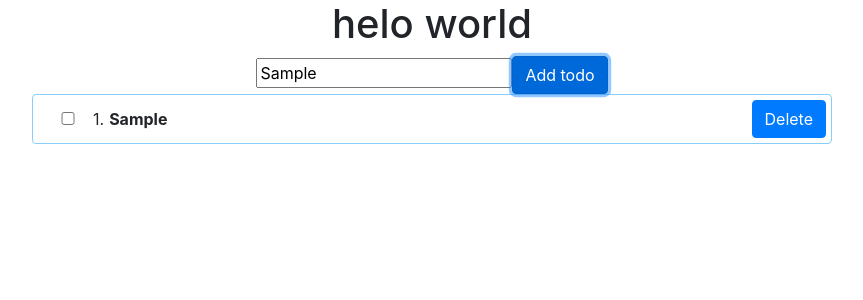
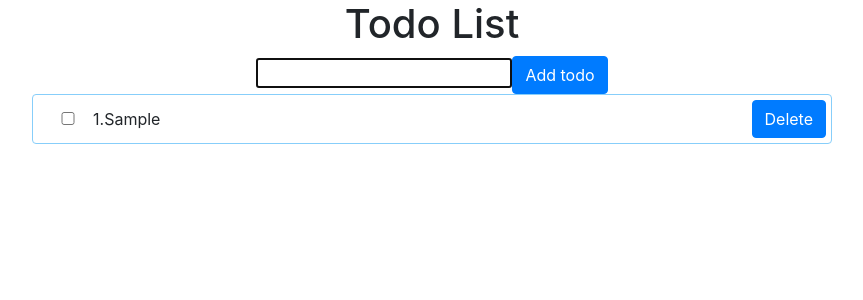
Before and after one commit to romantymets/FirstReactApp, a React (Create React App) app: page / in a window 1280 px wide. Both pictures are taken after typing "Sample" into the empty fields and a click on the button "Add todo". Shown: the top 300 px of the page, without its empty margins (208-1071 px from the left). Built offline with nearby package versions, Linux system fonts and the light colour scheme.

Commit message:
add check add text-line add ref

```diff
--- a/src/App.css
+++ b/src/App.css
@@ -7,15 +7,7 @@
 .but{
     background:red;
 }
-.li-conteiner {
-    border: 1px solid lightskyblue;
-   display: flex;
-    justify-content: space-between;
-    align-items: center;
-    border-radius: 4px;
-    padding: 5px;
-    margin-bottom: 2px;
-}
+
 .ul-container{
     list-style: none;
     margin: 0;
--- a/src/App.js
+++ b/src/App.js
@@ -12,12 +12,14 @@ class App extends React.Component {
       todos: [],
       check: false
     };
+    this.inputRef = React.createRef();
   }
 
   onTextChange = (e) => {
     this.setState({ newInputText: e.target.value, })
   };
-  onButtonClick = () => {
+  onButtonClick = (e) => {
+    e.preventDefault()
     const newInputText = this.state.newInputText;
     const oldTodos = this.state.todos;
     this.setState({
@@ -27,6 +29,8 @@ class App extends React.Component {
         complited: false
       }]
     });
+    this.inputRef.current.value = '';
+    this.inputRef.current.focus();
   }
   onItemCheck = (id) => (e) => {
     const checket = e.target.checked
@@ -48,24 +52,43 @@ class App extends React.Component {
     this.setState({ todos: newArray })
   };
   /** todo: додати метод onItemRemove за аналогією як (не додавати в new array)*/
+  onItemRemove= (id) => (e) => {
+    const newArray = [];
+    this.state.todos.forEach(todo => {
+      if (todo.id !== id) {
+        newArray.push(todo)
+      }
+    })
+    // 4 put new array to state
+    const newIndexArray = newArray.map((todo,index) =>{
+      return {
+       ...todo,
+        id: index +1
+      }
+    })
+    this.setState({ todos: newIndexArray })
 
+  };
   render() {
     const newInputText = this.state.newInputText;
     const todos = this.state.todos;
     const check = this.state.check;
     return (
       <div className="app">
-        <h1> helo world </h1>
+        <h1> Todo List </h1>
         <div className="button-conteiner">
-          <input type={"text"} onChange={this.onTextChange}>
+          <form onSubmit={this.onButtonClick}>
+          <input ref={this.inputRef} type={"text"} onChange={this.onTextChange}>
 
           </input>
-          <button className="btn btn-primary" type={"button"} onClick={this.onButtonClick}>
+          <button className="btn btn-primary" type={"submit"} >
             Add todo
           </button>
+          </form>
           <Todolist
             todos={todos}
             onItemCheck={this.onItemCheck}
+            onItemRemove={this.onItemRemove}
           >
           </Todolist>
 
--- /dev/null
+++ b/src/Todo/TodoList.css
@@ -0,0 +1,12 @@
+.checked-item {
+    text-decoration: line-through;
+}
+.li-conteiner {
+    border: 1px solid lightskyblue;
+    display: flex;
+    justify-content: space-between;
+    align-items: center;
+    border-radius: 4px;
+    padding: 5px;
+    margin-bottom: 2px;
+}
--- a/src/Todo/Todolist.js
+++ b/src/Todo/Todolist.js
@@ -1,6 +1,6 @@
 import React from "react";
 import 'bootstrap/dist/css/bootstrap.css'
-
+import './TodoList.css'
 class Todolist extends React.Component {
   constructor() {
     super();
@@ -11,23 +11,23 @@ class Todolist extends React.Component {
 //  КОЛИ ЧЕКЕД ТЕКСТ ДИКОРЕЙШЕН
 
   render() {
-    const { todos, onItemCheck } = this.props
+    const { todos, onItemCheck,onItemRemove } = this.props
     return (
       <div className="ul-container">
         <ul className="ul-container">
           {todos.map((todo) =>
-            (<li className="li-conteiner" key={todo.id}>
-                <span>
+            (<li className="li-conteiner"  key={todo.id}>
+                <span className={`${todo.complited ? 'checked-item' : ''}`} >
                      <input type="checkbox" className="checkbox-container" checked={todo.complited}
                             onChange={onItemCheck(todo.id)}
                      />
                   {todo.id}.
-                       <strong className="strong-container">
+
                          {todo.title}
-                       </strong>
+
                 </span>
 
-              <button className="btn btn-primary"> Delete</button>
+              <button className="btn btn-primary" onClick={onItemRemove(todo.id)}> Delete</button>
             </li>)
           )}
         </ul>
```
